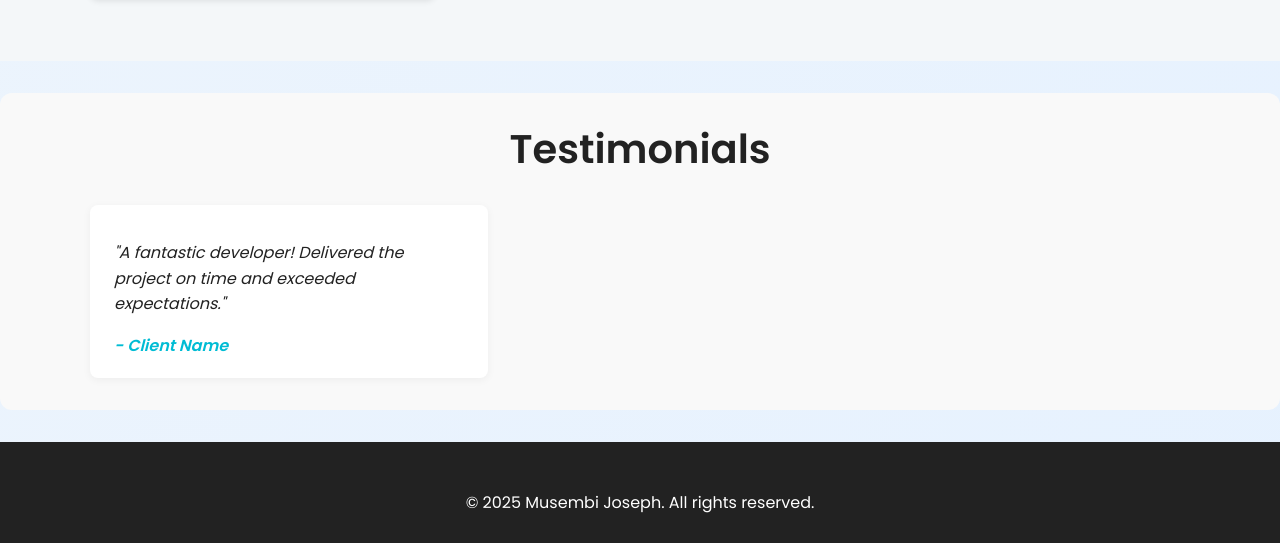
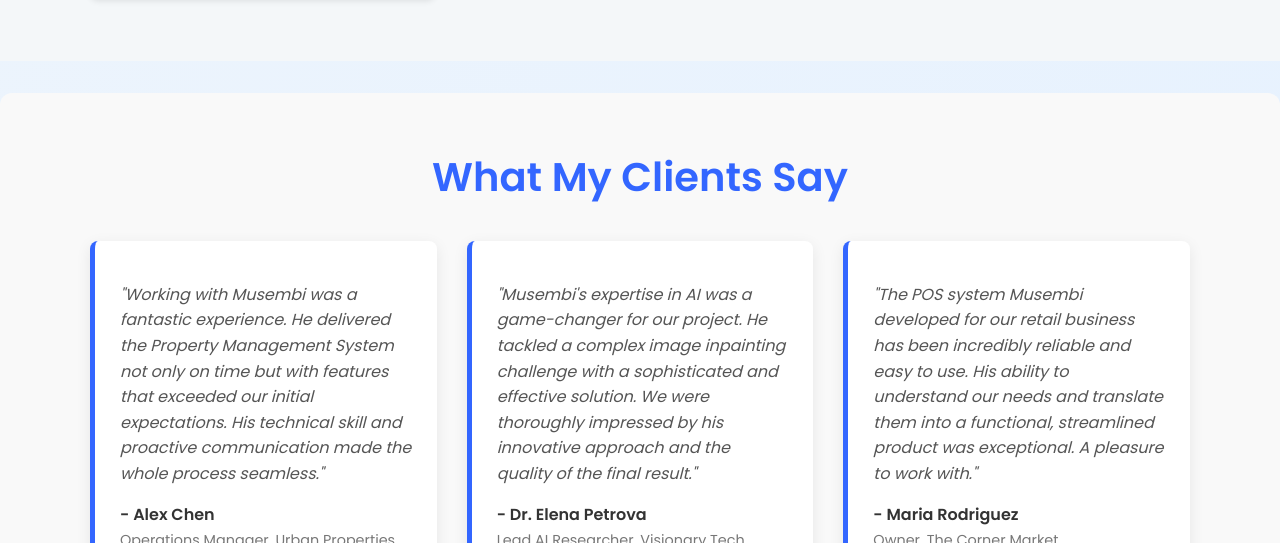
Before and after one commit to dorothysharoh635/Portfolio-Web, a website: page your-portfolio-project/public/pages/projects.html in a window 1280 px wide. Shown: the part 2104-2647 px from the top of the page. Drawn offline with Linux system fonts and the light colour scheme.

Commit message:
Update projects.html

```diff
--- a/your-portfolio-project/public/pages/projects.html
+++ b/your-portfolio-project/public/pages/projects.html
@@ -95,18 +95,33 @@
         </div>
       </div>
     </section>
-    <section class="testimonials-section">
-      <div class="container">
-        <h2>Testimonials</h2>
-        <div class="testimonials-list">
-          <div class="testimonial">
-            <p>"A fantastic developer! Delivered the project on time and exceeded expectations."</p>
-            <span>- Client Name</span>
-          </div>
-          <!-- Add more testimonials as needed -->
-        </div>
+    <section class="testimonials-section" style="background-color: #f9f9f9; padding: 60px 0;">
+  <div class="container">
+    <h2 class="section-title" style="text-align: center; margin-bottom: 40px; color: var(--primary-color);">What My Clients Say</h2>
+    <div class="testimonials-grid" style="display: grid; grid-template-columns: repeat(auto-fit, minmax(300px, 1fr)); gap: 30px;">
+
+      <div class="testimonial-card" style="background: #fff; border-left: 5px solid var(--primary-color); padding: 25px; border-radius: 8px; box-shadow: 0 4px 15px rgba(0,0,0,0.08);">
+        <p style="font-style: italic; color: #555; margin-bottom: 15px;">"Working with Musembi was a fantastic experience. He delivered the Property Management System not only on time but with features that exceeded our initial expectations. His technical skill and proactive communication made the whole process seamless."</p>
+        <strong style="color: #333; display: block;">- Alex Chen</strong>
+        <span style="color: #777; font-size: 0.9em;">Operations Manager, Urban Properties</span>
       </div>
-    </section>
+
+      <div class="testimonial-card" style="background: #fff; border-left: 5px solid var(--primary-color); padding: 25px; border-radius: 8px; box-shadow: 0 4px 15px rgba(0,0,0,0.08);">
+        <p style="font-style: italic; color: #555; margin-bottom: 15px;">"Musembi's expertise in AI was a game-changer for our project. He tackled a complex image inpainting challenge with a sophisticated and effective solution. We were thoroughly impressed by his innovative approach and the quality of the final result."</p>
+        <strong style="color: #333; display: block;">- Dr. Elena Petrova</strong>
+        <span style="color: #777; font-size: 0.9em;">Lead AI Researcher, Visionary Tech</span>
+      </div>
+
+      <div class="testimonial-card" style="background: #fff; border-left: 5px solid var(--primary-color); padding: 25px; border-radius: 8px; box-shadow: 0 4px 15px rgba(0,0,0,0.08);">
+        <p style="font-style: italic; color: #555; margin-bottom: 15px;">"The POS system Musembi developed for our retail business has been incredibly reliable and easy to use. His ability to understand our needs and translate them into a functional, streamlined product was exceptional. A pleasure to work with."</p>
+        <strong style="color: #333; display: block;">- Maria Rodriguez</strong>
+        <span style="color: #777; font-size: 0.9em;">Owner, The Corner Market</span>
+      </div>
+
+    </div>
+  </div>
+</section>
+
   </main>
   <footer class="site-footer">
     <div class="container">
```
